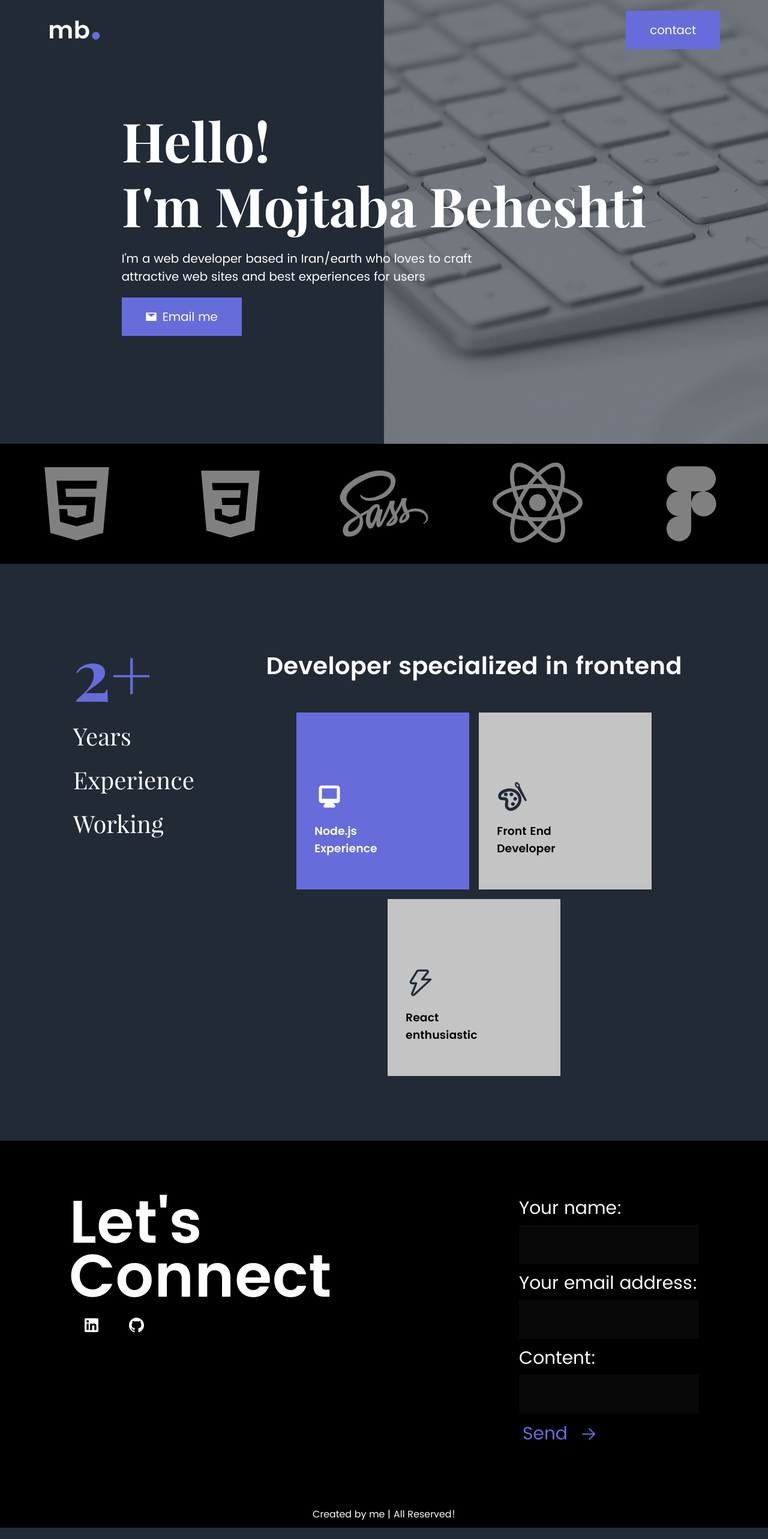
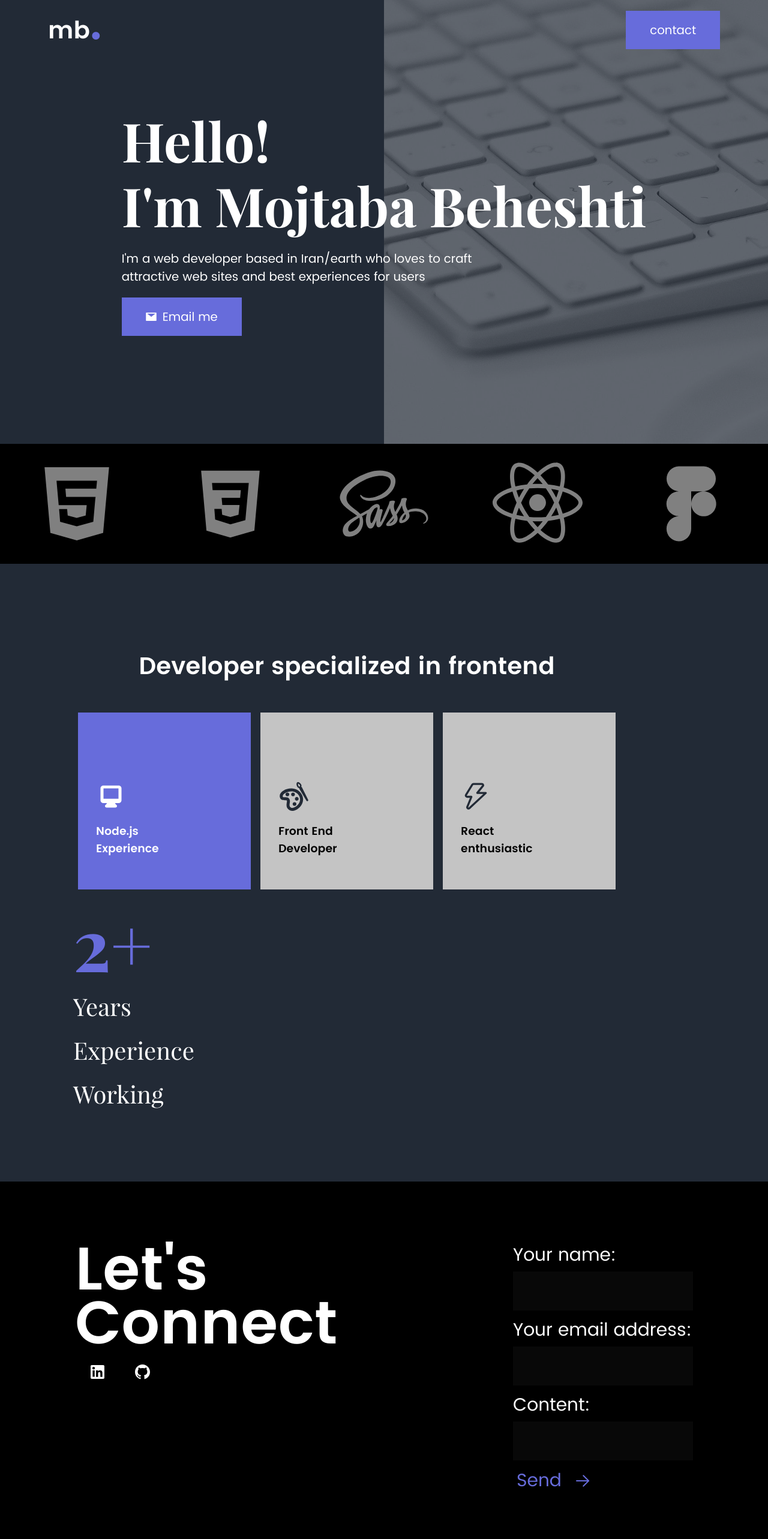
Before and after one commit to moji2002/personal-website, a Next.js app: page / in a window 1280 px wide. Shown: the top 2566 px of the page at 60% size. Built offline with nearby package versions, Linux system fonts and the light colour scheme.

Commit message:
responsive

```diff
--- a/components/home/contact.module.scss
+++ b/components/home/contact.module.scss
@@ -1,24 +1,30 @@
 .wrapper {
-  padding: 90px 115px;
-  height: 600px;
+  padding: 50px 20px;
   background-color: #000;
   color: #fff;
+
+  @media only screen and (min-width: 1024px) {
+    padding: 90px 115px;
+  }
 }
 
 .inner {
   max-width: 1280px;
   margin: 0 auto;
-  height: 100%;
-  padding: 10;
+  padding: 10px;
   display: flex;
   flex-wrap: wrap;
   justify-content: space-between;
 }
 
 .text1 {
-  font-size: 100px;
+  font-size: 50px;
   margin: 0;
   line-height: 0.9;
+
+  @media only screen and (min-width: 600px) {
+    font-size: 100px;
+  }
 }
 
 .socialBox {
--- a/components/home/experience.module.scss
+++ b/components/home/experience.module.scss
@@ -2,7 +2,11 @@
   background-color: #222a36;
   width: 100%;
 
-  padding: 100px 122px;
+  padding: 10px;
+
+  @media only screen and (min-width: 1024px) {
+    padding: 100px 122px;
+  }
 }
 
 .inner {
@@ -10,13 +14,10 @@
   display: flex;
   max-width: 1280px;
   margin: 0 auto;
+  flex-wrap: wrap-reverse;
 }
 
 .leftHand {
-  max-width: 300px;
-  height: 100%;
-  width: 100%;
-
   .text1 {
     color: #676cdb;
     font-size: 120px;
@@ -32,8 +33,6 @@
   }
 }
 .rightHand {
-  height: 100%;
-  width: 100%;
   text-align: center;
 
   .text3 {
--- a/components/home/hero.module.scss
+++ b/components/home/hero.module.scss
@@ -1,14 +1,19 @@
 .wrapper {
   width: 100%;
   background-color: #222a36;
-  padding: 100px;
+  padding: 20px;
+  padding-top: 130px;
   color: #fff;
   position: relative;
-  height: 740px;
+  min-height: 740px;
 
   display: flex;
   flex-direction: column;
   justify-content: center;
+
+  @media only screen and (min-width: 1024px) {
+    padding: 100px;
+  }
 }
 
 .inner {
@@ -18,12 +23,17 @@
 }
 
 .imgWrapper {
-  width: 50%;
+  width: 100%;
   position: absolute;
   right: 0;
   bottom: 0;
   top: 0;
-  opacity: 40%;
+  opacity: 5%;
+
+  @media only screen and (min-width: 1024px) {
+    width: 50%;
+    opacity: 30%;
+  }
 }
 
 .btnBox {
@@ -36,9 +46,13 @@
 }
 
 .headerText {
-  font-size: 90px;
+  font-size: 55px;
   margin: 0;
   line-height: 1.2;
   font-weight: bold;
   font-family: "Playfair Display", "Times New Roman", Georgia, serif;
+
+  @media only screen and (min-width: 600px) {
+    font-size: 90px;
+  }
 }
--- a/components/home/nav.module.scss
+++ b/components/home/nav.module.scss
@@ -13,10 +13,13 @@
   margin: 0 auto;
   display: flex;
   justify-content: space-between;
-  padding: 8px 80px;
+  padding: 8px 20px;
   align-items: center;
 
   color: #fff;
+  @media only screen and (min-width: 1024px) {
+    padding: 8px 80px;
+  }
 }
 
 .btnBox {
@@ -27,7 +30,6 @@
   font-size: 40px;
   font-weight: bold;
   display: flex;
-  // flex-direction: row;
   align-items: center;
 
   span {
```
